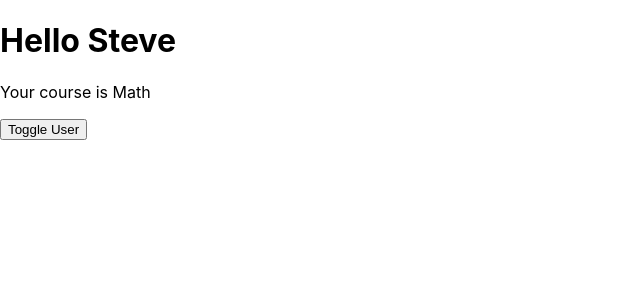
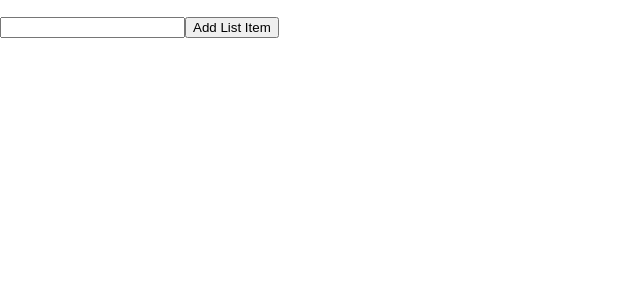
Before and after one commit to fma1/react-crash-course, a React (Create React App) app: page / in a window 1280 px wide. Shown: the top 300 px of the page, without its empty margins (0-640 px from the left). Built offline with nearby package versions, Linux system fonts and the light colour scheme.

Commit message:
Added files for 11 - Component Lists

```diff
--- /dev/null
+++ b/src/11/App.js
@@ -0,0 +1,34 @@
+import { useState, Fragment } from 'react';
+
+export default function App() {
+  const [items, setItems] = useState([]);
+  const [newItem, setNewItem] = useState('');
+
+  return (
+    <>
+      <ul>
+        { items.map((item, i) => {
+          return (
+            <Fragment key={item}>
+              <li>{item}</li>
+              <li>Test</li>
+            </Fragment>
+          );
+        }) }
+      </ul>
+
+
+      <input
+        type="text"
+        value={newItem}
+        onChange={(event) => setNewItem(event.target.value)} />
+
+      <button onClick={() => {
+        setItems([...items, newItem]);
+        setNewItem('');
+      }}>
+        Add List Item
+      </button>
+    </>
+  );
+}
--- a/src/App.js
+++ b/src/App.js
@@ -7,6 +7,7 @@ import App_09 from './09/App';
 import App_10 from './10/App';
 import App_10_2 from './10/App_2';
 import App_10_3 from './10/App_3';
+import App_11 from './11/App';
 
 function App() {
   return (
@@ -27,7 +28,7 @@ function App() {
         </a>
       </header>
 */}
-      <App_10_3 />
+      <App_11 />
     </>
   );
 }
```
